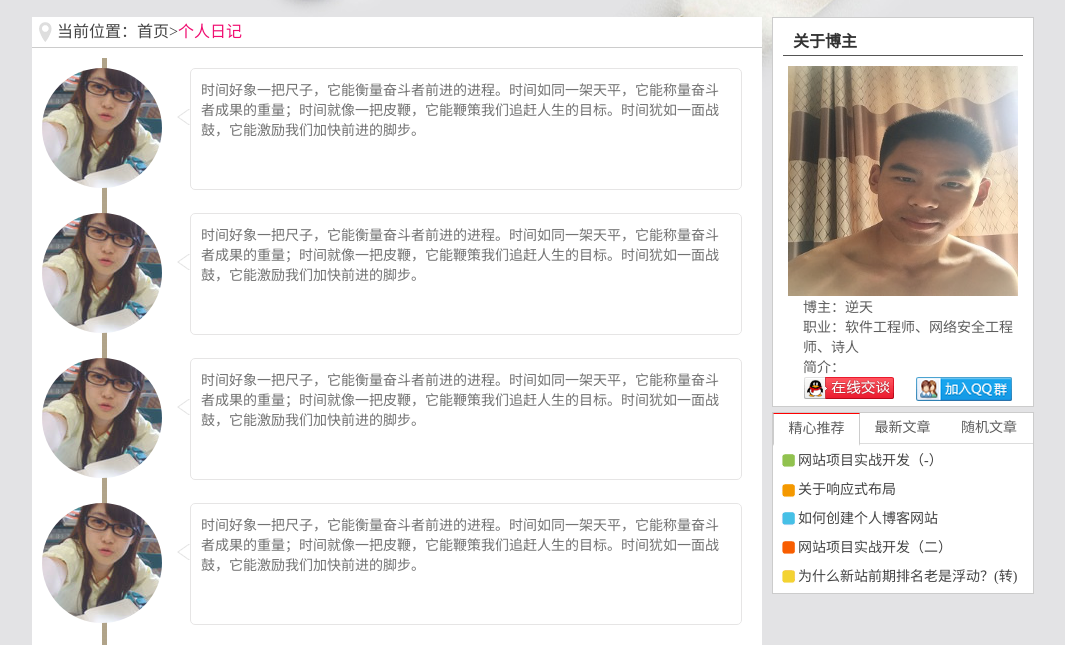
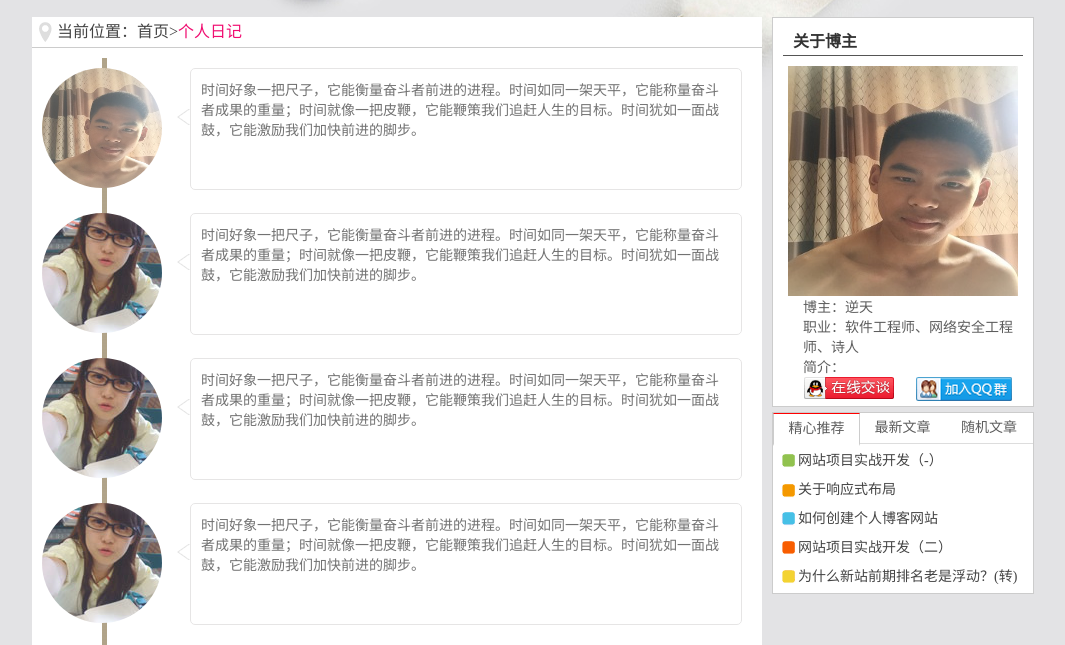
Before and after one commit to Aronlele/MyWeb, a plain HTML site: page riji.html in a window 1280 px wide. Shown: the part 124-769 px from the top of the page, without its empty margins (108-1173 px from the left). Drawn offline with Linux system fonts and the light colour scheme.

Commit message:
Update riji.html

```diff
--- a/riji.html
+++ b/riji.html
@@ -47,7 +47,7 @@
                 <!--时光-->
               <div class="shiguang animated bounceIn">
                 <div class="left sg_ico">
-                <img src="images/my_1.jpg" width="120" height="120" alt=""/>
+                <img src="images/my.jpg" width="120" height="120" alt=""/>
                 </div>
                 <div class="right sg_text">
                 <img src="images/left.png" width="13" height="16" alt="左图标"/>
```
